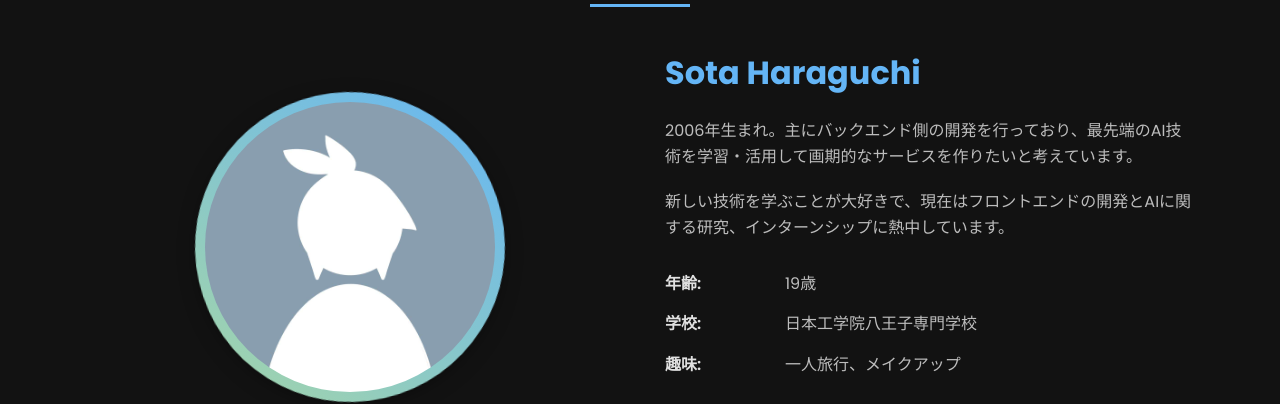
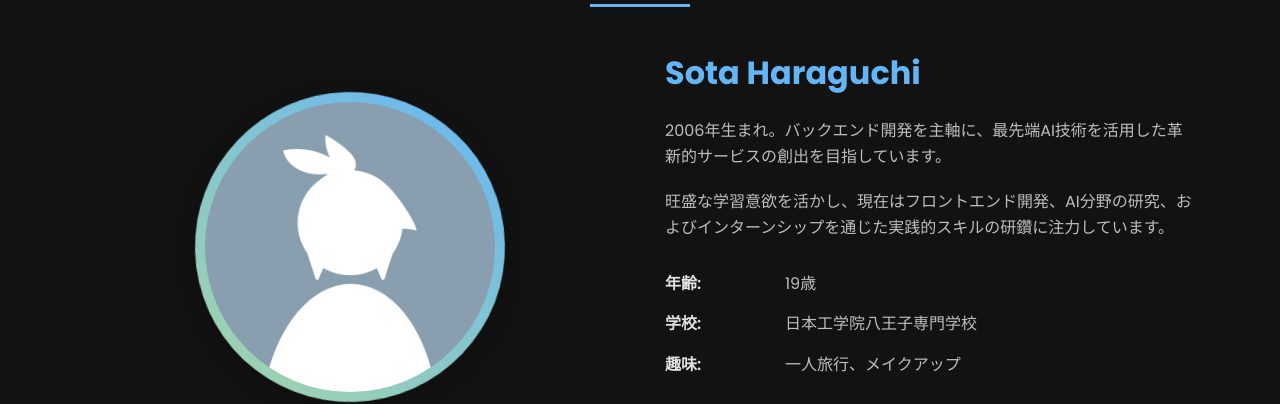
Before and after one commit to sota411/sota411.github.io, a website: page index.html in a window 1280 px wide. Shown: the part 967-1371 px from the top of the page. Drawn offline with nearby package versions, Linux system fonts and the light colour scheme.

Commit message:
fix: 文章の修正

```diff
--- a/index.html
+++ b/index.html
@@ -81,8 +81,8 @@
                     </div>
                     <div class="about-text" data-aos="fade-left" data-aos-delay="200">
                         <h3>Sota Haraguchi</h3>
-                        <p>2006年生まれ。主にバックエンド側の開発を行っており、最先端のAI技術を学習・活用して画期的なサービスを作りたいと考えています。</p>
-                        <p>新しい技術を学ぶことが大好きで、現在はフロントエンドの開発とAIに関する研究、インターンシップに熱中しています。</p>
+                        <p>2006年生まれ。バックエンド開発を主軸に、最先端AI技術を活用した革新的サービスの創出を目指しています。</p>
+                        <p>旺盛な学習意欲を活かし、現在はフロントエンド開発、AI分野の研究、およびインターンシップを通じた実践的スキルの研鑽に注力しています。</p>
                         <div class="personal-info">
                             <div class="info-item">
                                 <span class="info-title">年齢:</span>
```
